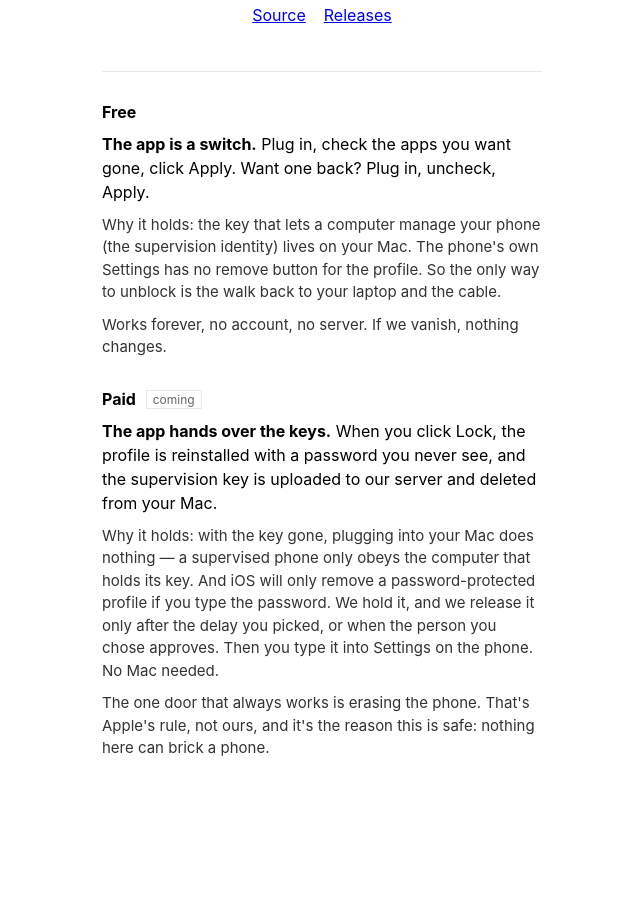
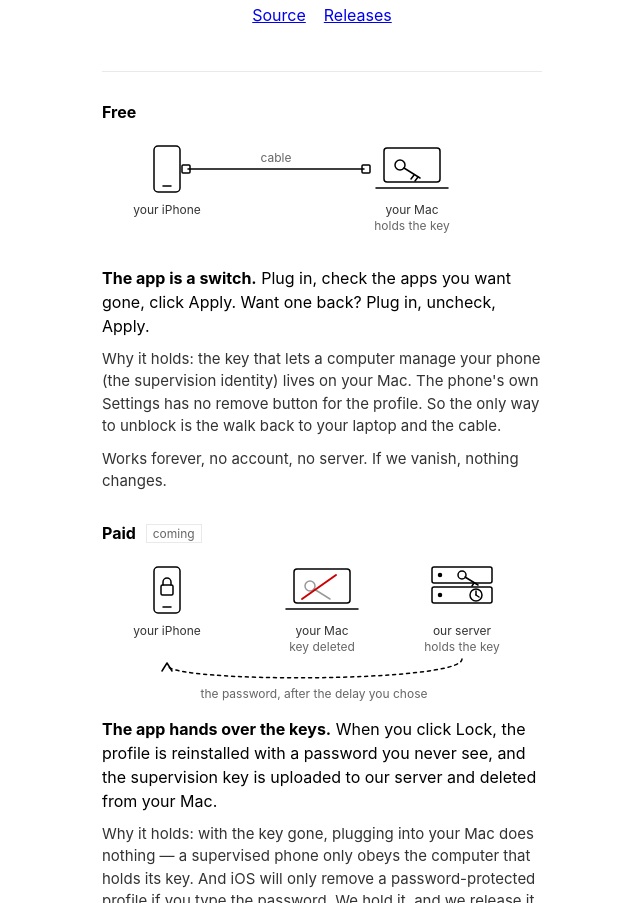
Before and after one commit to lcvaleski/bottle, a plain HTML site: page site/index.html in a window 1280 px wide. Shown: the part 570-1473 px from the top of the page, without its empty margins (318-958 px from the left). Before the commit the page ends 1370 px from the top, so only its background shows below. Drawn offline with Linux system fonts and the light colour scheme.

Commit message:
Site: key-location diagrams for Free and Paid

```diff
--- a/site/index.html
+++ b/site/index.html
@@ -107,6 +107,7 @@
         .tiers h2 + p { margin-top: 0; }
         .tiers p { margin: 0 0 10px; }
         .tiers .why { color: #333; font-size: 15px; }
+        .diagram { display: block; width: 100%; max-width: 440px; height: auto; margin: 6px 0 14px; color: black; }
         .tiers h2:not(:first-child) { margin-top: 28px; }
         .soon { font-weight: normal; font-size: 12px; color: #666; border: 1px solid rgb(233, 233, 233); padding: 1px 6px; margin-left: 6px; vertical-align: middle; }
 
@@ -156,11 +157,77 @@
 
         <section class="tiers">
             <h2>Free</h2>
+            <svg class="diagram" viewBox="0 0 440 120" role="img" aria-label="Your iPhone connected by cable to your Mac, which holds the key">
+                <g fill="none" stroke="currentColor" stroke-width="1.5" stroke-linecap="round" stroke-linejoin="round">
+                    <!-- phone -->
+                    <rect x="52" y="14" width="26" height="46" rx="4"/>
+                    <line x1="61" y1="54" x2="69" y2="54"/>
+                    <!-- cable -->
+                    <line x1="86" y1="37" x2="262" y2="37"/>
+                    <rect x="80" y="33" width="8" height="8" rx="1"/>
+                    <rect x="260" y="33" width="8" height="8" rx="1"/>
+                    <!-- mac -->
+                    <rect x="282" y="16" width="56" height="34" rx="3"/>
+                    <line x1="274" y1="56" x2="346" y2="56"/>
+                    <!-- key on the mac -->
+                    <circle cx="298" cy="33" r="5"/>
+                    <line x1="302" y1="36" x2="318" y2="46"/>
+                    <line x1="312" y1="43" x2="309" y2="47"/>
+                    <line x1="316" y1="45" x2="313" y2="49"/>
+                </g>
+                <g font-size="12" fill="#333" text-anchor="middle">
+                    <text x="65" y="82">your iPhone</text>
+                    <text x="174" y="30" fill="#666">cable</text>
+                    <text x="310" y="82">your Mac</text>
+                    <text x="310" y="98" fill="#666">holds the key</text>
+                </g>
+            </svg>
             <p><strong>The app is a switch.</strong> Plug in, check the apps you want gone, click Apply. Want one back? Plug in, uncheck, Apply.</p>
             <p class="why">Why it holds: the key that lets a computer manage your phone (the supervision identity) lives on your Mac. The phone's own Settings has no remove button for the profile. So the only way to unblock is the walk back to your laptop and the cable.</p>
             <p class="why">Works forever, no account, no server. If we vanish, nothing changes.</p>
 
             <h2>Paid <span class="soon">coming</span></h2>
+            <svg class="diagram" viewBox="0 0 440 150" role="img" aria-label="Your iPhone with a password lock; your Mac with the key removed; our server holding the key behind a timer">
+                <g fill="none" stroke="currentColor" stroke-width="1.5" stroke-linecap="round" stroke-linejoin="round">
+                    <!-- phone with lock -->
+                    <rect x="52" y="14" width="26" height="46" rx="4"/>
+                    <line x1="61" y1="54" x2="69" y2="54"/>
+                    <rect x="59" y="32" width="12" height="10" rx="1.5"/>
+                    <path d="M61 32 v-3 a4 4 0 0 1 8 0 v3"/>
+                    <!-- mac, key crossed out -->
+                    <rect x="192" y="16" width="56" height="34" rx="3"/>
+                    <line x1="184" y1="56" x2="256" y2="56"/>
+                    <g stroke="#999">
+                        <circle cx="208" cy="33" r="5"/>
+                        <line x1="212" y1="36" x2="228" y2="46"/>
+                    </g>
+                    <line x1="200" y1="46" x2="234" y2="22" stroke="#c00" stroke-width="2"/>
+                    <!-- server -->
+                    <rect x="330" y="14" width="60" height="16" rx="2"/>
+                    <rect x="330" y="34" width="60" height="16" rx="2"/>
+                    <circle cx="338" cy="22" r="1.5" fill="currentColor"/>
+                    <circle cx="338" cy="42" r="1.5" fill="currentColor"/>
+                    <!-- key on the server -->
+                    <circle cx="360" cy="22" r="4"/>
+                    <line x1="363" y1="24" x2="376" y2="32"/>
+                    <line x1="372" y1="30" x2="370" y2="33"/>
+                    <!-- clock -->
+                    <circle cx="374" cy="42" r="6"/>
+                    <line x1="374" y1="42" x2="374" y2="38"/>
+                    <line x1="374" y1="42" x2="377" y2="44"/>
+                    <!-- password path: server → phone, after the delay (routed under the labels) -->
+                    <path d="M360 106 C 360 130, 65 130, 65 112" stroke-dasharray="3 4"/>
+                    <path d="M60 118 L65 110 L70 118"/>
+                </g>
+                <g font-size="12" fill="#333" text-anchor="middle">
+                    <text x="65" y="82">your iPhone</text>
+                    <text x="220" y="82">your Mac</text>
+                    <text x="220" y="98" fill="#666">key deleted</text>
+                    <text x="360" y="82">our server</text>
+                    <text x="360" y="98" fill="#666">holds the key</text>
+                    <text x="212" y="145" fill="#666">the password, after the delay you chose</text>
+                </g>
+            </svg>
             <p><strong>The app hands over the keys.</strong> When you click Lock, the profile is reinstalled with a password you never see, and the supervision key is uploaded to our server and deleted from your Mac.</p>
             <p class="why">Why it holds: with the key gone, plugging into your Mac does nothing — a supervised phone only obeys the computer that holds its key. And iOS will only remove a password-protected profile if you type the password. We hold it, and we release it only after the delay you picked, or when the person you chose approves. Then you type it into Settings on the phone. No Mac needed.</p>
             <p class="why">The one door that always works is erasing the phone. That's Apple's rule, not ours, and it's the reason this is safe: nothing here can brick a phone.</p>
```
